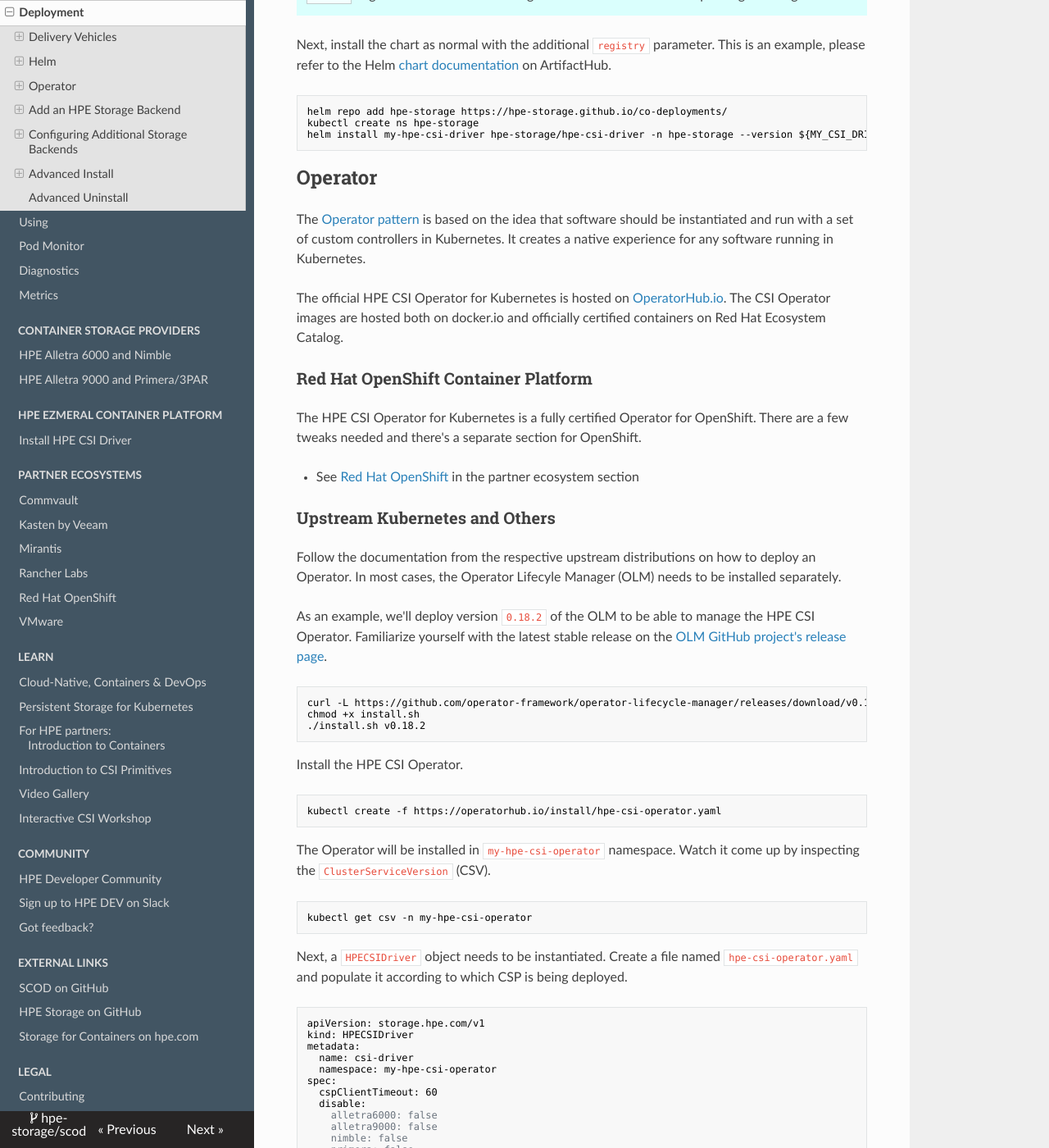
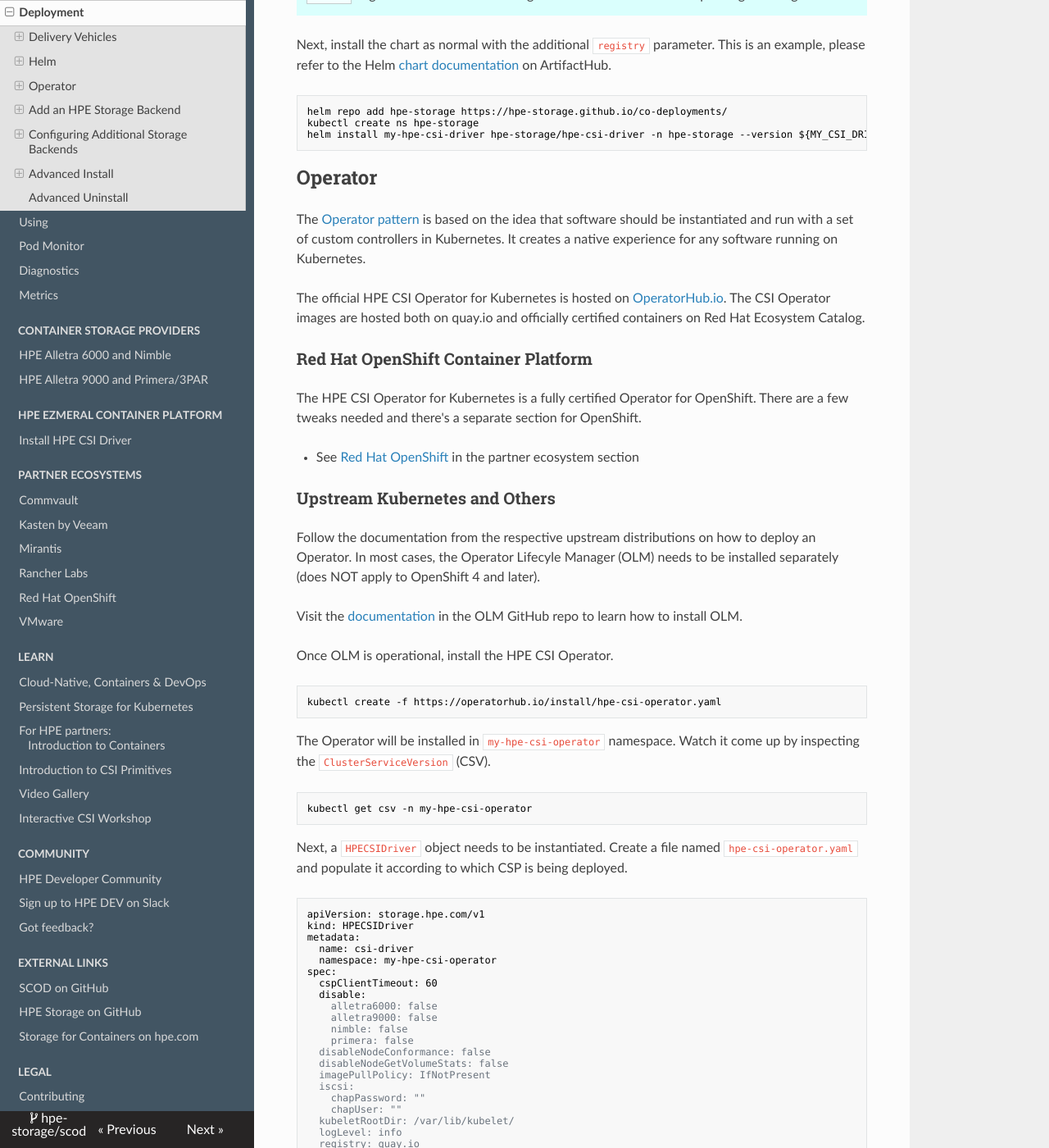
Before and after one commit to hpe-storage/scod, an MkDocs documentation site: the page built from docs/csi_driver/deployment.md, in a window 1280 px wide and 1400 px high, scrolled down 3248 px. Shown: the whole window at 82% size. Built offline with MkDocs 1.6.1, drawn with Linux system fonts in a browser that asks for light colours; nearby versions of some CDN libraries.

Commit message:
OLM fixes
Signed-off-by: Michael Mattsson <michael.mattsson@gmail.com>

````diff
--- a/docs/csi_driver/deployment.md
+++ b/docs/csi_driver/deployment.md
@@ -88,9 +88,9 @@
 
 ## Operator
 
-The [Operator pattern](https://kubernetes.io/docs/concepts/extend-kubernetes/operator/) is based on the idea that software should be instantiated and run with a set of custom controllers in Kubernetes. It creates a native experience for any software running in Kubernetes.
+The [Operator pattern](https://kubernetes.io/docs/concepts/extend-kubernetes/operator/) is based on the idea that software should be instantiated and run with a set of custom controllers in Kubernetes. It creates a native experience for any software running on Kubernetes.
 
-The official HPE CSI Operator for Kubernetes is hosted on [OperatorHub.io](https://operatorhub.io/operator/hpe-csi-operator). The CSI Operator images are hosted both on docker.io and officially certified containers on Red Hat Ecosystem Catalog.
+The official HPE CSI Operator for Kubernetes is hosted on [OperatorHub.io](https://operatorhub.io/operator/hpe-csi-operator). The CSI Operator images are hosted both on quay.io and officially certified containers on Red Hat Ecosystem Catalog.
 
 ### Red Hat OpenShift Container Platform
 
@@ -100,17 +100,11 @@
 
 ### Upstream Kubernetes and Others
 
-Follow the documentation from the respective upstream distributions on how to deploy an Operator. In most cases, the Operator Lifecyle Manager (OLM) needs to be installed separately.
+Follow the documentation from the respective upstream distributions on how to deploy an Operator. In most cases, the Operator Lifecyle Manager (OLM) needs to be installed separately (does NOT apply to OpenShift 4 and later).
 
-As an example, we'll deploy version `0.18.2` of the OLM to be able to manage the HPE CSI Operator. Familiarize yourself with the latest stable release on the [OLM GitHub project's release page](https://github.com/operator-framework/operator-lifecycle-manager/releases).
+Visit the [documentation](https://github.com/operator-framework/operator-lifecycle-manager/blob/master/doc/install/install.md) in the OLM GitHub repo to learn how to install OLM.
 
-```markdown
-curl -L https://github.com/operator-framework/operator-lifecycle-manager/releases/download/v0.18.2/install.sh -o install.sh
-chmod +x install.sh
-./install.sh v0.18.2
-```
-
-Install the HPE CSI Operator.
+Once OLM is operational, install the HPE CSI Operator.
 
 ```markdown
 kubectl create -f https://operatorhub.io/install/hpe-csi-operator.yaml
````
